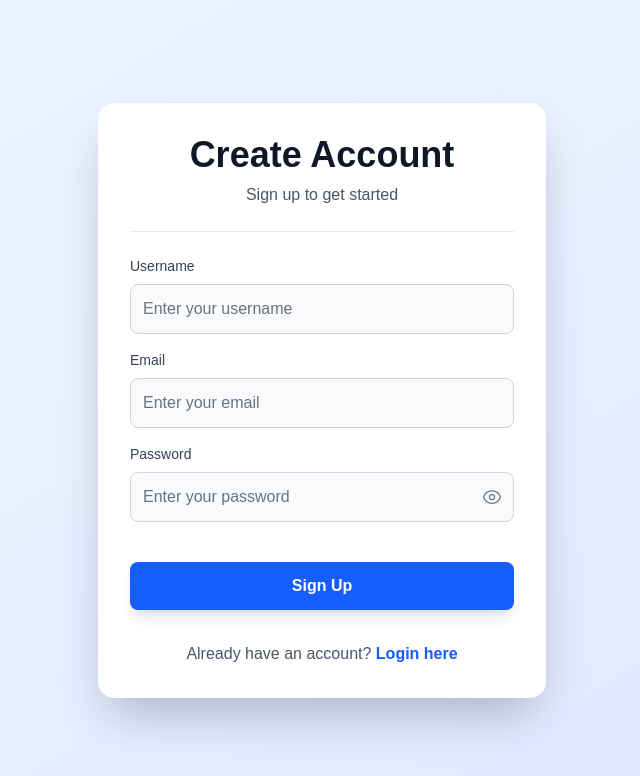
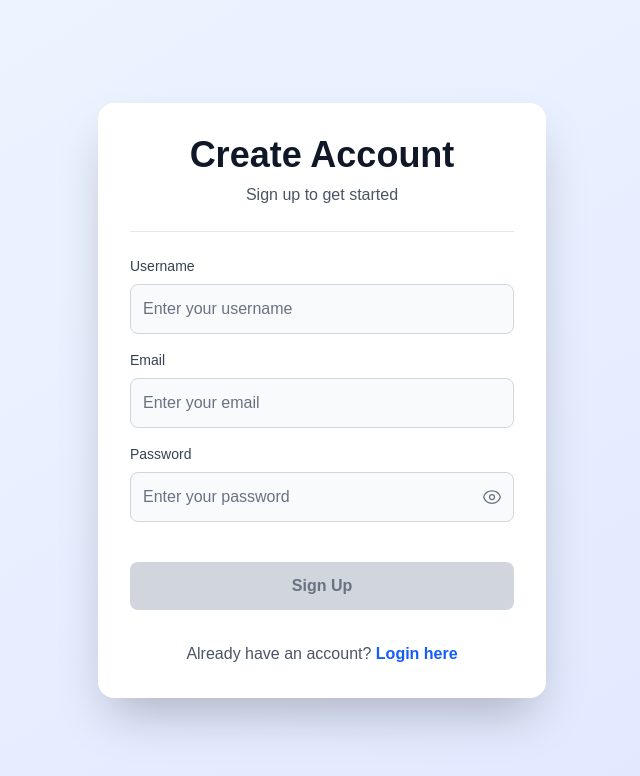
Before and after one commit to Debanjan110d/auth-nextjs, a Next.js app: page /signup in a window 1280 px wide. Shown: the top 776 px of the page, without its empty margins (318-958 px from the left). Built offline with nearby package versions, Linux system fonts and the light colour scheme.

Commit message:
feat: update login and signup pages with improved styling and validation logic

```diff
--- a/src/app/login/page.tsx
+++ b/src/app/login/page.tsx
@@ -19,7 +19,7 @@ export default function Loginpage() {
     }
 
 return(
-    <div className="flex flex-col justify-center items-center min-h-screen bg-gradient-to-br from-blue-50 to-indigo-100 dark:from-gray-900 dark:to-gray-800 px-4">
+    <div className="flex flex-col justify-center items-center min-h-screen bg-linear-to-br from-blue-50 to-indigo-100 dark:from-gray-900 dark:to-gray-800 px-4">
         <div className="w-full max-w-md bg-white dark:bg-gray-800 rounded-2xl shadow-2xl p-8 space-y-6">
             <div className="text-center">
                 <h1 className="text-4xl font-bold text-gray-900 dark:text-white mb-2">Welcome Back</h1>
--- a/src/app/signup/page.tsx
+++ b/src/app/signup/page.tsx
@@ -1,8 +1,6 @@
 "use client";//? Now its a client component
 import Link from "next/link";
 import React from "react";
-import { useRouter } from "next/navigation";
-import { axios } from "axios";
 
 
 export default function SignUpPage() {
@@ -13,15 +11,31 @@ export default function SignUpPage() {
     });
     const [showPassword, setShowPassword] = React.useState(false);
 
+    // simple email validation
+    const isValidEmail = (email: string) => /^[^\s@]+@[^\s@]+\.[^\s@]+$/.test(email);
+
+    // compute buttonDisabled directly (derived state)
+    const usernameOk = user.username.trim().length > 0;
+    const emailOk = isValidEmail(user.email);
+    const passwordOk = user.password.length >= 6; // minimum 6 chars
+    const buttonDisabled = !(usernameOk && emailOk && passwordOk);
+
     const onSignUp = async () => {
-    //TODO
+        // prevent accidental submits when inputs are invalid
+        if (buttonDisabled) return;
+
+        try {
+            // TODO: your existing signup logic goes here
+        } catch {
+            // handle error
+        }
     }
 
 
 
 
     return (
-        <div className="flex flex-col justify-center items-center min-h-screen bg-gradient-to-br from-blue-50 to-indigo-100 dark:from-gray-900 dark:to-gray-800 px-4">
+    <div className="flex flex-col justify-center items-center min-h-screen bg-linear-to-br from-blue-50 to-indigo-100 dark:from-gray-900 dark:to-gray-800 px-4">
             <div className="w-full max-w-md bg-white dark:bg-gray-800 rounded-2xl shadow-2xl p-8 space-y-6">
                 <div className="text-center">
                     <h1 className="text-4xl font-bold text-gray-900 dark:text-white mb-2">Create Account</h1>
@@ -90,9 +104,15 @@ export default function SignUpPage() {
                         </div>
                     </div>
 
+                    {/* Button is disabled until inputs are valid. Styling changes when disabled. */}
                     <button
                         onClick={onSignUp}
-                        className="w-full bg-blue-600 hover:bg-blue-700 text-white font-semibold py-3 rounded-lg transition-colors duration-200 shadow-lg hover:shadow-xl mt-6"
+                        disabled={buttonDisabled}
+                        className={
+                            buttonDisabled
+                            ? "w-full bg-gray-300 dark:bg-gray-600 text-gray-500 font-semibold py-3 rounded-lg mt-6 cursor-not-allowed"
+                            : "w-full bg-blue-600 hover:bg-blue-700 text-white font-semibold py-3 rounded-lg transition-colors duration-200 shadow-lg hover:shadow-xl mt-6"
+                        }
                     >
                         Sign Up
                     </button>
```
